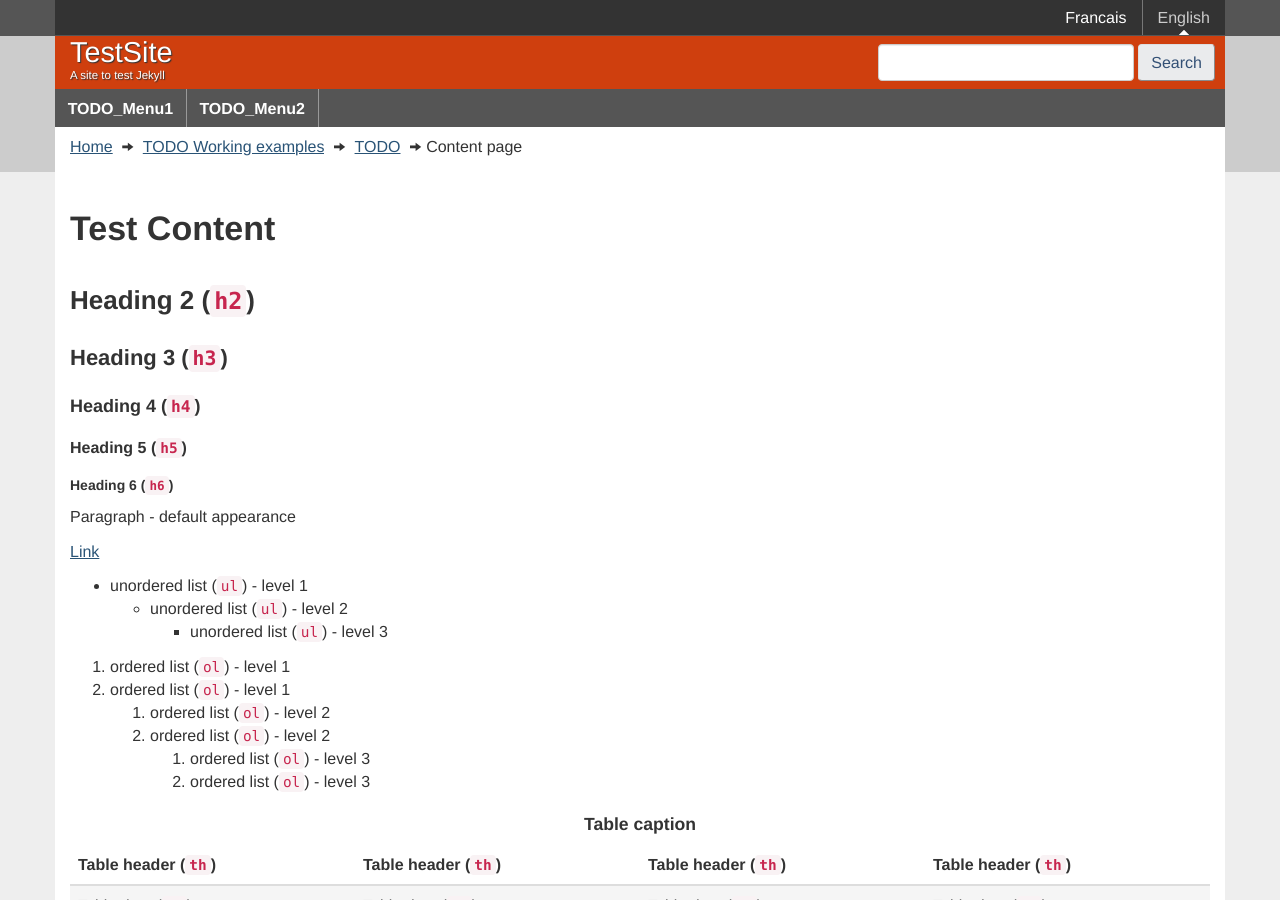
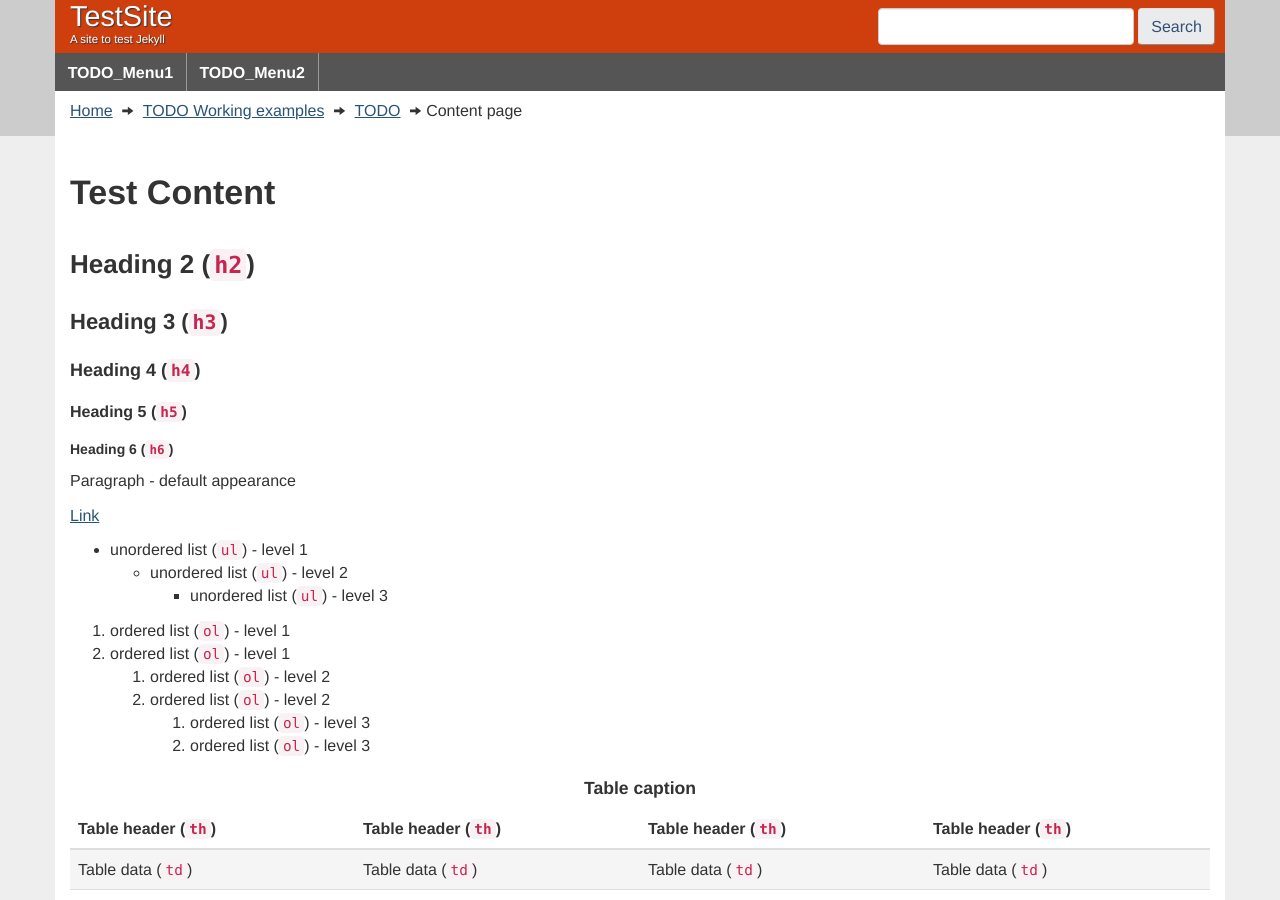
Before and after one commit to mike-lam/mike-lam.github.io, a Jekyll site: the page built from content-en.html, in a window 1280 px wide and 900 px high. Built offline with Jekyll 4.4.1, drawn with Linux system fonts in a browser that asks for light colours; nearby versions of some CDN libraries.

Commit message:
include_lang

```diff
--- a/_config.yml
+++ b/_config.yml
@@ -4,3 +4,4 @@ encoding: UTF-8
 permalink: /blog/:year/:month/:day/:title
 title_en: TestSite
 description_en: A site to test Jekyll
+include_lang: n
--- a/_layouts/default-en.html
+++ b/_layouts/default-en.html
@@ -43,8 +43,9 @@
 
 <header role="banner">
   <div id="wb-bnr">
+    {% if include_lang == 'y'%}
     {% include lang-en.html %}
-
+    {% endif %}
     <div class="container">
       <div class="row">
         <div id="wb-sttl" class="col-md-8">
```
